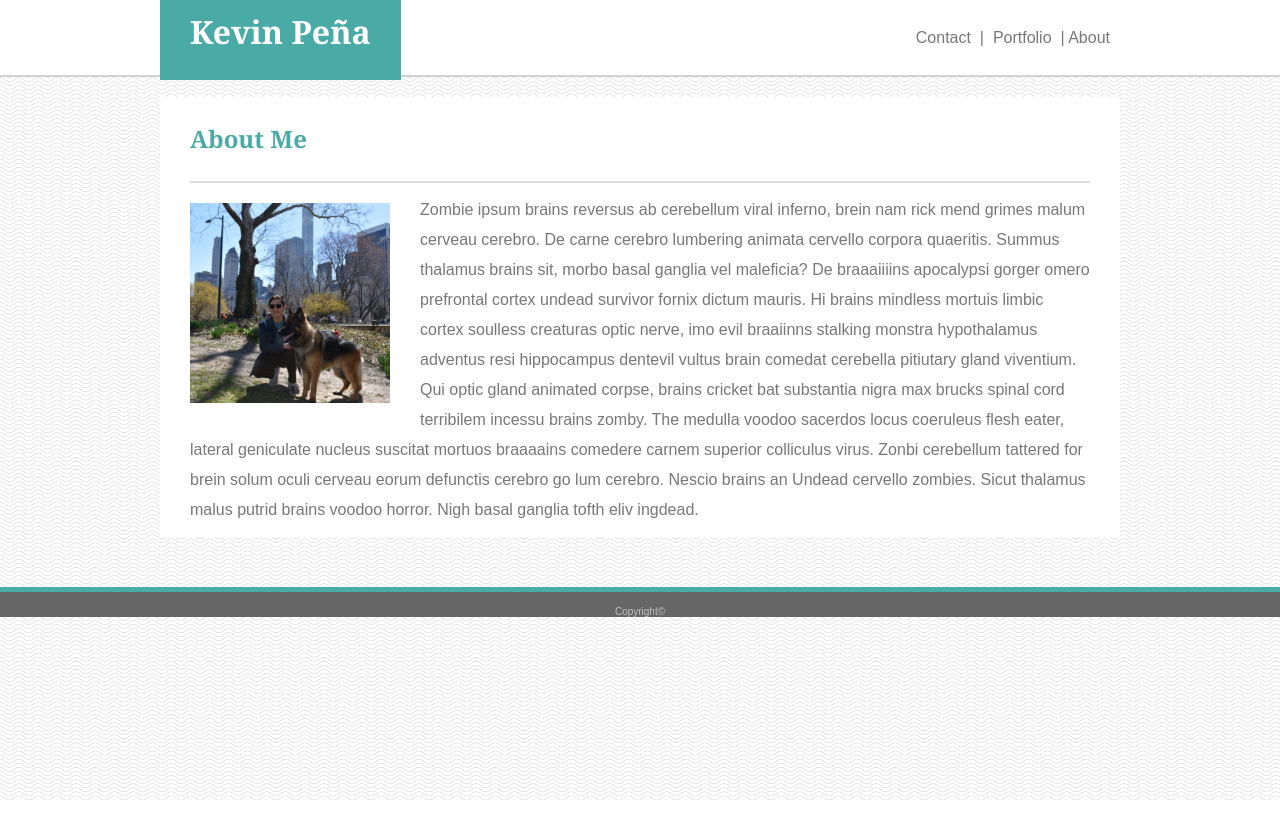
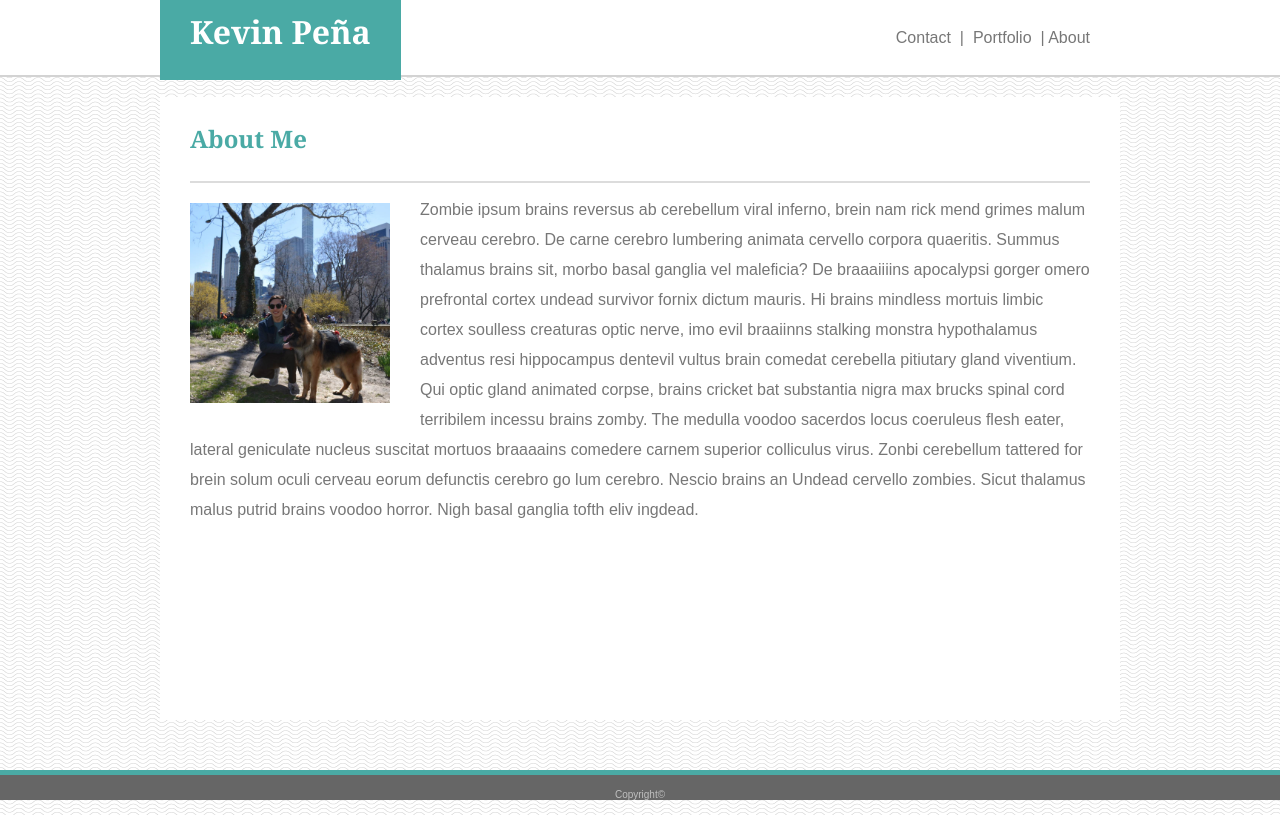
Before and after one commit to kevinepena/basicPortfolio, a plain HTML site: page index.html in a window 1280 px wide. Drawn offline with Linux system fonts and the light colour scheme.

Commit message:
actually finished

```diff
--- a/assets/css/style.css
+++ b/assets/css/style.css
@@ -1,9 +1,15 @@
+html {
+    height: 100%;
+}
+
 body {
     color: #777777;
     font-family: Arial, Helvetica, sans-serif;
     background-image: url("../images/verticalWaves.png");
     height: 100%;
     margin: 0;
+    display: flex;
+    flex-direction: column;
 }
 
 header {
@@ -23,6 +29,7 @@ footer {
     color: silver;
     font-size: 10px;
     line-height: 40px;
+    flex-shrink: 0;
 
 }
 
@@ -36,12 +43,13 @@ footer {
     background-color: #fff;
     max-width: 960px;
     margin: 20px auto 0 auto;
+    flex: 1 0 auto;
 }
 
 nav {
     display: inline;
     float: right;
-    margin: 30px 10px;
+    margin: 30px 30px;
 
 }
 
```
